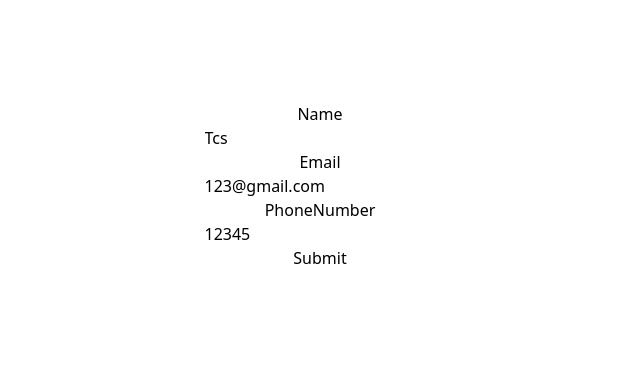
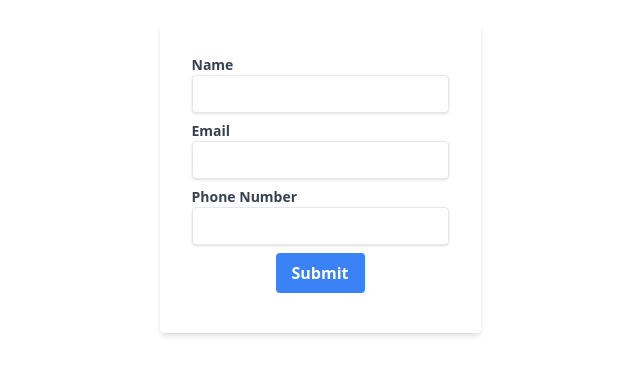
Before and after one commit to uttampandit/CDC-company-portal, a React (Create React App) app in the folder client/: page / in a window 1280 px wide. Shown: the part 214-588 px from the top of the page, without its empty margins (320-960 px from the left). Built offline with nearby package versions, Linux system fonts and the light colour scheme.

Commit message:
Form ui change

```diff
--- a/client/src/components/Form.jsx
+++ b/client/src/components/Form.jsx
@@ -3,9 +3,9 @@
 
 const Form = () => {
   const [companyData, setcompanyData] = useState({
-    name: "Tcs",
-    email: "123@gmail.com",
-    phoneNumber: "12345",
+    name: "",
+    email: "",
+    phoneNumber: "",
   });
 
   const handleChange = (e) => {
@@ -25,25 +25,26 @@
   };
 
   return (
-    <div className="h-screen flex justify-center items-center">
+    <div className="h-screen flex justify-center items-center w-full">
       <form
         onSubmit={handleSubmit}
-        className="flex flex-col justify-center items-center"
+        className="flex flex-col bg-white shadow-md rounded px-8 pt-6 pb-8 mb-4 justify-center items-center"
       >
-        <label>Name</label>
-        <input name="name" value={companyData.name} onChange={handleChange} />
+        <label className="w-full text-gray-700 text-sm font-bold mt-2">Name</label>
+        <input name="name" value={companyData.name} onChange={handleChange} className="shadow appearance-none border rounded w-full py-2 px-3 text-gray-700 leading-tight focus:outline-none focus:shadow-outline"/>
 
-        <label>Email</label>
-        <input name="email" value={companyData.email} onChange={handleChange} />
+        <label className="w-full text-gray-700 text-sm font-bold mt-2">Email</label>
+        <input name="email" value={companyData.email} onChange={handleChange} className="shadow appearance-none border rounded w-full py-2 px-3 text-gray-700 leading-tight focus:outline-none focus:shadow-outline"/>
 
-        <label>PhoneNumber</label>
+        <label className="w-full text-gray-700 text-sm font-bold mt-2">Phone Number</label>
         <input
           name="phoneNumber"
           value={companyData.phoneNumber}
           onChange={handleChange}
+          className="shadow appearance-none border rounded w-full py-2 px-3 text-gray-700 leading-tight focus:outline-none focus:shadow-outline"
         />
 
-        <button type="submit">Submit</button>
+        <button type="submit" className="m-2 bg-blue-500 hover:bg-blue-700 text-white font-bold py-2 px-4 rounded focus:outline-none focus:shadow-outline">Submit</button>
       </form>
     </div>
   );
```
